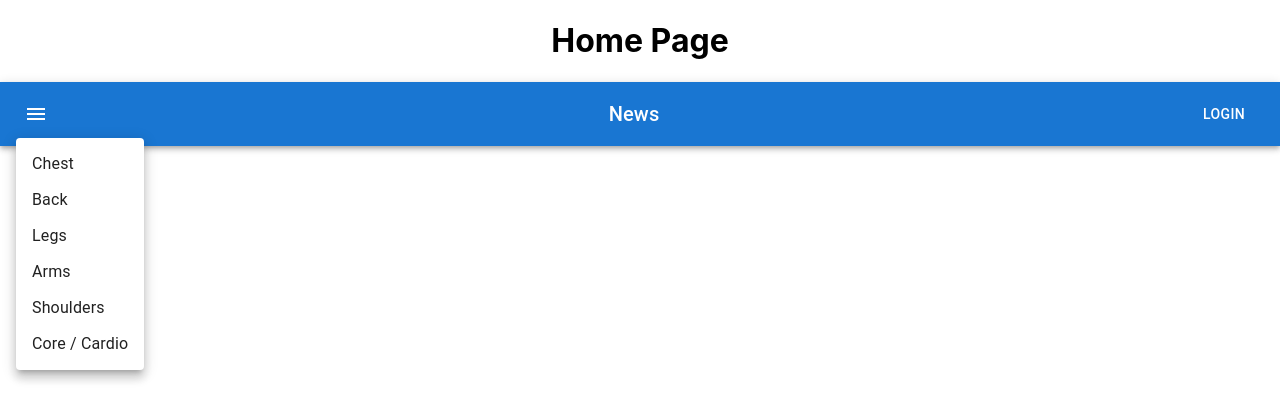
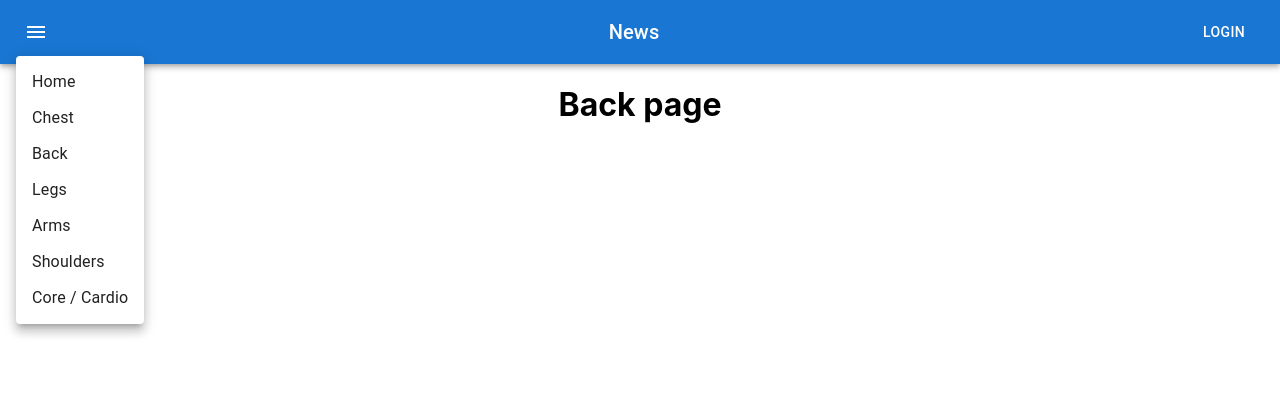
Before and after one commit to RickyMartinez16/gym-buddy, a React (Create React App) app: page /back in a window 1280 px wide. Both pictures are taken after a click on the button "menu". Shown: the top 420 px of the page. Built offline with nearby package versions, Linux system fonts and the light colour scheme.

Commit message:
react router and each component

```diff
--- a/package.json
+++ b/package.json
@@ -14,6 +14,7 @@
     "@testing-library/user-event": "^13.5.0",
     "react": "^18.2.0",
     "react-dom": "^18.2.0",
+    "react-router-dom": "^6.21.3",
     "react-scripts": "5.0.1",
     "web-vitals": "^2.1.4"
   },
--- a/src/App.js
+++ b/src/App.js
@@ -1,11 +1,30 @@
 // import logo from './logo.svg';
 import './App.css';
 import Home from "./components/Home"
+import Chest from "./components/Chest"
+import CustomAppBar from "./components/NavBar"
+import { BrowserRouter, Route, Routes } from "react-router-dom";
+import Back from './components/Back';
+import Legs from './components/Legs';
+import Arms from './components/Arms';
+import Shoulders from './components/Shoulders';
+import CoreCardio from './components/CoreCardio';
 
 function App() {
   return (
     <div className="App">
-    <Home />
+    <BrowserRouter>
+    <CustomAppBar />
+      <Routes>
+        <Route path="/" element={<Home />}/>
+        <Route path="/chest" element={<Chest />}/>
+        <Route path="/back" element={<Back />}/>
+        <Route path="/legs" element={<Legs />}/>
+        <Route path="/arms" element={<Arms />}/>
+        <Route path="/shoulders" element={<Shoulders />}/>
+        <Route path="/core-cardio" element={<CoreCardio />}/>
+      </Routes>
+    </BrowserRouter>
     </div>
   );
 }
--- /dev/null
+++ b/src/components/Arms.jsx
@@ -0,0 +1,9 @@
+import * as React from 'react';
+
+export default function Arms(){
+    return (
+        <div>
+            <h1>Arms page</h1>
+        </div>
+    )
+}
--- /dev/null
+++ b/src/components/Back.jsx
@@ -0,0 +1,9 @@
+import * as React from 'react';
+
+export default function Back(){
+    return (
+        <div>
+            <h1>Back page</h1>
+        </div>
+    )
+}
--- /dev/null
+++ b/src/components/Chest.jsx
@@ -0,0 +1,9 @@
+import * as React from 'react';
+
+export default function Chest(){
+    return (
+        <div>
+            <h1>Chest page</h1>
+        </div>
+    )
+}
--- /dev/null
+++ b/src/components/CoreCardio.jsx
@@ -0,0 +1,9 @@
+import * as React from 'react';
+
+export default function CoreCardio(){
+    return (
+        <div>
+            <h1>Core / Cardio page</h1>
+        </div>
+    )
+}
--- a/src/components/Home.jsx
+++ b/src/components/Home.jsx
@@ -6,7 +6,6 @@ function Home (){
     return (
         <div>
         <h1>Home Page</h1>
-        <ButtonAppBar />
         </div>
     )
 }
--- /dev/null
+++ b/src/components/Legs.jsx
@@ -0,0 +1,9 @@
+import * as React from 'react';
+
+export default function Legs(){
+    return (
+        <div>
+            <h1>Legs page</h1>
+        </div>
+    )
+}
--- a/src/components/NavBar.jsx
+++ b/src/components/NavBar.jsx
@@ -8,6 +8,8 @@ import IconButton from '@mui/material/IconButton';
 import Menu from '@mui/material/Menu';
 import MenuItem from '@mui/material/MenuItem';
 import MenuIcon from '@material-ui/icons/Menu';
+import { Link } from "react-router-dom";
+
 
 export default function CustomAppBar() {
   const [menuAnchorElement, setMenuAnchorElement] = React.useState(null);
@@ -46,12 +48,13 @@ export default function CustomAppBar() {
             onClose={handleMenuClose}
           >
             {/* Menu Items */}
-            <MenuItem onClick={handleMenuClose}>Chest</MenuItem>
-            <MenuItem onClick={handleMenuClose}>Back</MenuItem>
-            <MenuItem onClick={handleMenuClose}>Legs</MenuItem>
-            <MenuItem onClick={handleMenuClose}>Arms</MenuItem>
-            <MenuItem onClick={handleMenuClose}>Shoulders</MenuItem>
-            <MenuItem onClick={handleMenuClose}>Core / Cardio</MenuItem>
+            <MenuItem component={Link} to={'/'}>Home</MenuItem>
+            <MenuItem component={Link} to={'/chest'}>Chest</MenuItem>
+            <MenuItem component={Link} to={'/back'}>Back</MenuItem>
+            <MenuItem component={Link} to={'/legs'}>Legs</MenuItem>
+            <MenuItem component={Link} to={'/arms'}>Arms</MenuItem>
+            <MenuItem component={Link} to={'/shoulders'}>Shoulders</MenuItem>
+            <MenuItem component={Link} to={'/core-cardio'}>Core / Cardio</MenuItem>
           </Menu>
         </Toolbar>
       </AppBar>
--- /dev/null
+++ b/src/components/Shoulders.jsx
@@ -0,0 +1,9 @@
+import * as React from 'react';
+
+export default function Shoulders(){
+    return (
+        <div>
+            <h1>Shoulders page</h1>
+        </div>
+    )
+}
```
Also changed, not shown: 1 other file (tests, documents, lock files or other folders).
